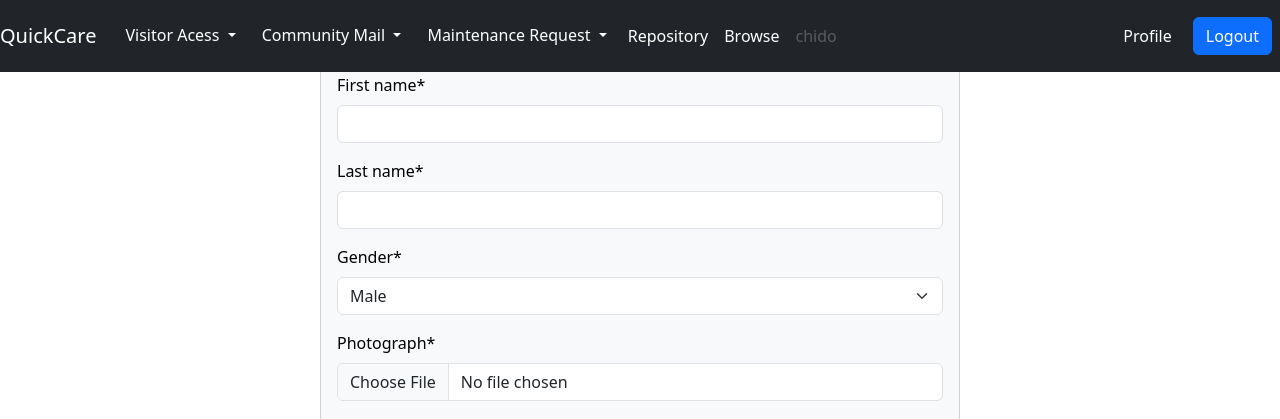
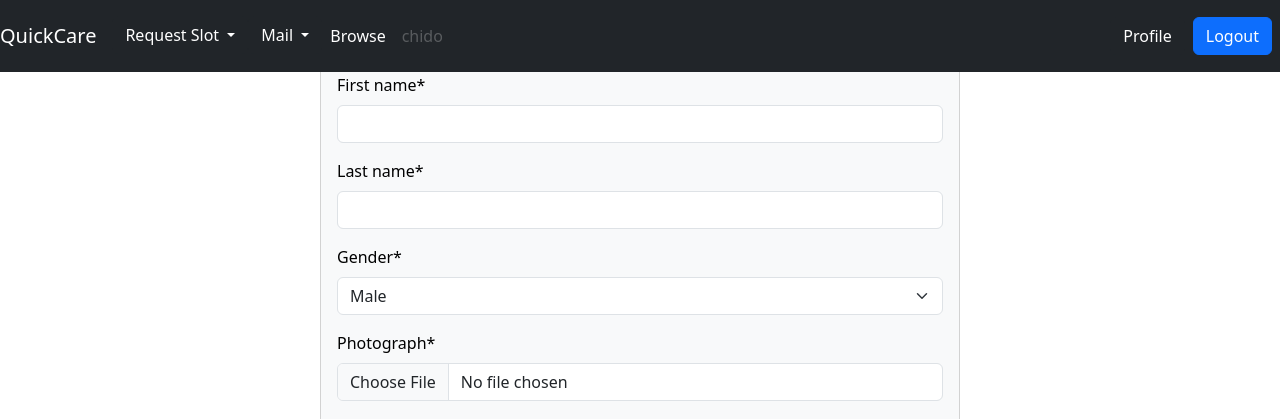
Before and after one commit to Chido100/Quick_Care, a Django app: page /carer/register/ in a window 1280 px wide. Shown: the top 419 px of the page. Run offline with Django 4.2, Linux system fonts and the light colour scheme; a user stored in the database is signed in; some libraries are stand-ins or nearby versions; grey boxes are pictures that could not be loaded.

Commit message:
Updated dashboard

```diff
--- a/quick_care/users/templates/users/base.html
+++ b/quick_care/users/templates/users/base.html
@@ -29,18 +29,18 @@
                             <li class="nav-item dropdown">
                                 <button class="btn btn-dark dropdown-toggle" data-bs-toggle="dropdown"
                                     aria-expanded="false">
-                                    Visitor Acess
+                                    Request Slot
                                 </button>
                                 <ul class="dropdown-menu dropdown-menu-dark">
-                                    <li><a class="dropdown-item" href="#">Create Ticket</a></li>
-                                    <li><a class="dropdown-item" href="#">View Tickets</a></li>
+                                    <li><a class="dropdown-item" href="#">Create Slot</a></li>
+                                    <li><a class="dropdown-item" href="#">View Slot</a></li>
                                 </ul>
                             </li>
 
                             <li class="nav-item dropdown">
                                 <button class="btn btn-dark dropdown-toggle" data-bs-toggle="dropdown"
                                     aria-expanded="false">
-                                    Community Mail
+                                    Mail
                                 </button>
                                 <ul class="dropdown-menu dropdown-menu-dark">
                                     <li><a class="dropdown-item" href="#">Inbox</a></li>
@@ -49,19 +49,7 @@
 
                             </li>
 
-                            <li class="nav-item dropdown">
-                                <button class="btn btn-dark dropdown-toggle" data-bs-toggle="dropdown"
-                                    aria-expanded="false">
-                                    Maintenance Request
-                                </button>
-                                <ul class="dropdown-menu dropdown-menu-dark">
-                                    <li><a class="dropdown-item" href="#">Create Request</a></li>
-                                    <li><a class="dropdown-item" href="#">View Requests</a></li>
-                                </ul>
-                            </li>
-                            <li class="nav-item">
-                                <a class="nav-link active" aria-current="page" href="#">Repository</a>
-                            </li>
+
                             <li class="nav-item">
                                 <a class="nav-link active" aria-current="page" href="{% url 'dashboard' %}">Browse</a>
                             </li>
```
Also changed, not shown: quick_care/db.sqlite3.
